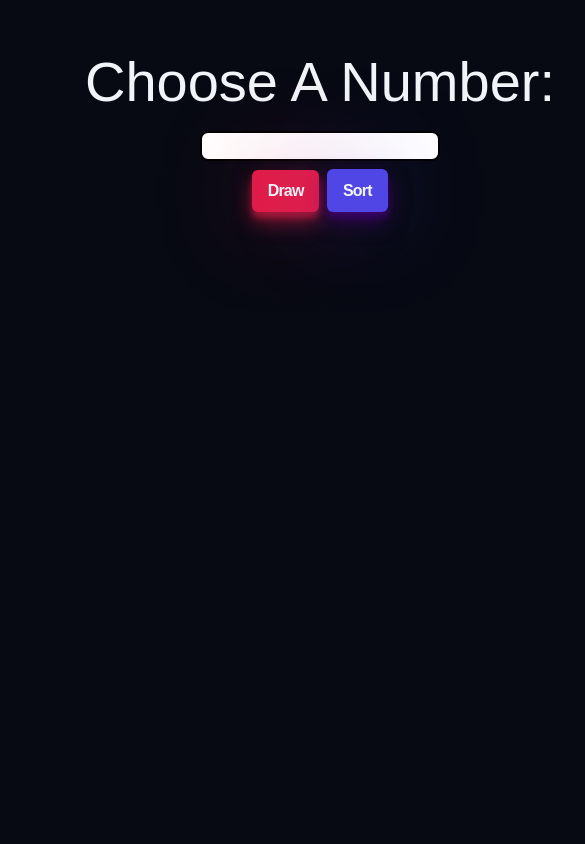
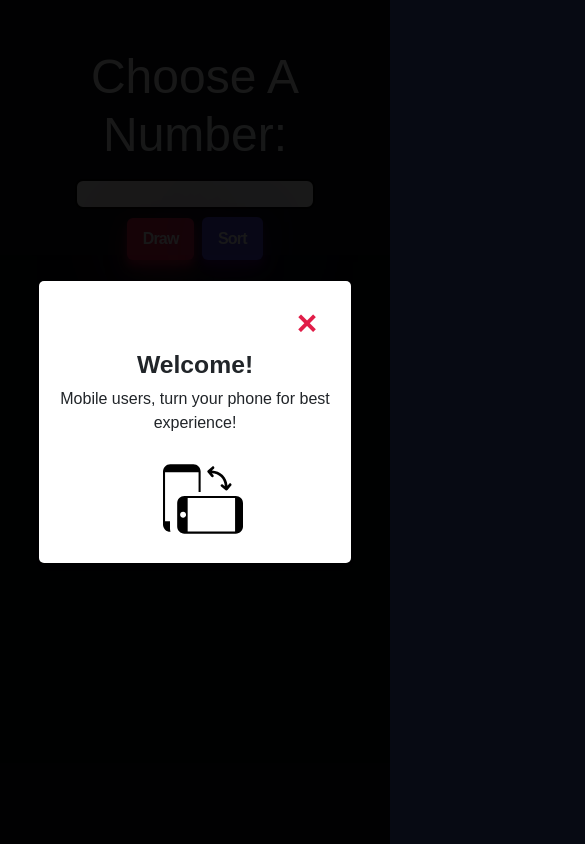
Before and after one commit to BillyStorm01/portfolio__Bubble-Sort, a website built with Vite: page index.html in a window 390 px wide. Shown: the top 844 px of the page, 585 px wide, since content can reach past the window. Built offline with nearby package versions, Linux system fonts and the light colour scheme; a web font is replaced by a local one.

Commit message:
Fixing bugs

```diff
--- a/index.html
+++ b/index.html
@@ -2,32 +2,34 @@
 <html>
 <head>
     <meta charset="UTF-8" />
-    <meta name="viewport" content="width=device-width, initial-scale=1.0" />
+    <meta name="viewport" content="width=device-width, initial-scale=1.0">
     <title>Bubble Sorting Algorithm</title>
-    <link
-      rel="stylesheet"
-      href="https://use.fontawesome.com/releases/v5.2.0/css/all.css"
-      integrity="sha384-hWVjflwFxL6sNzntih27bfxkr27PmbbK/iSvJ+a4+0owXq79v+lsFkW54bOGbiDQ"
-      crossorigin="anonymous"
-    />
-    <link
-      href="https://cdn.jsdelivr.net/npm/bootstrap@5.3.3/dist/css/bootstrap.min.css"
-      rel="stylesheet"
-      integrity="sha384-QWTKZyjpPEjISv5WaRU9OFeRpok6YctnYmDr5pNlyT2bRjXh0JMhjY6hW+ALEwIH"
-      crossorigin="anonymous"
-    />
+    <link rel="stylesheet" href="https://use.fontawesome.com/releases/v5.2.0/css/all.css" integrity="sha384-hWVjflwFxL6sNzntih27bfxkr27PmbbK/iSvJ+a4+0owXq79v+lsFkW54bOGbiDQ" crossorigin="anonymous" />
+    <link href="https://cdn.jsdelivr.net/npm/bootstrap@5.3.3/dist/css/bootstrap.min.css" rel="stylesheet" integrity="sha384-QWTKZyjpPEjISv5WaRU9OFeRpok6YctnYmDr5pNlyT2bRjXh0JMhjY6hW+ALEwIH" crossorigin="anonymous" />
     <link href="https://api.fontshare.com/v2/css?f[]=general-sans@400,500,600,700&display=swap" rel="stylesheet">
 </head>
 <body>
+
+    <div id="popup" class="popup">
+        <div class="popup-content">
+            <span class="close-btn" id="closePopup">&times;</span>
+            <h2 class="popup__title">Welcome!</h2>
+            <p>Mobile users, turn your phone for best experience!</p>
+            <svg class="svg__icon" version="1.1" id="Layer_1" xmlns="http://www.w3.org/2000/svg" xmlns:xlink="http://www.w3.org/1999/xlink" x="0px" y="0px" viewBox="0 0 122.88 106.43" style="enable-background:new 0 0 122.88 106.43;" xml:space="preserve">
+                <style type="text/css">
+                    .st0{fill-rule:evenodd;clip-rule:evenodd;}
+                </style>
+                <g>
+                    <path class="st0" d="M11.1,0h35.63c3.05,0,5.85,1.25,7.85,3.25c2.03,2.03,3.25,4.8,3.25,7.85v31.46h-3.19V12.18H3.15v75.26l0,0 h7.61v11.61c0,1.58,0.27,3.1,0.77,4.51H11.1c-3.05,0-5.85-1.25-7.85-3.25C1.22,98.27,0,95.51,0,92.45V11.1 c0-3.05,1.25-5.85,3.25-7.85C5.28,1.22,8.04,0,11.1,0L11.1,0L11.1,0z M94.95,33.45c-0.37-5.8-2.64-10.56-6.06-13.97 c-3.64-3.63-8.59-5.74-13.94-5.93l2.46,2.95c0.73,0.88,0.62,2.18-0.26,2.91c-0.88,0.73-2.18,0.62-2.91-0.26l-5.72-6.85l0,0 c-0.72-0.86-0.62-2.14,0.22-2.88l6.71-5.89c0.86-0.75,2.16-0.66,2.91,0.19c0.75,0.86,0.66,2.16-0.19,2.91l-3.16,2.78 c6.43,0.21,12.4,2.75,16.8,7.13c4.07,4.06,6.79,9.69,7.25,16.49l2.58-3.08c0.73-0.88,2.04-0.99,2.91-0.26 c0.88,0.73,0.99,2.04,0.26,2.91l-5.73,6.84c-0.72,0.86-1.99,0.99-2.87,0.29l-6.98-5.56c-0.89-0.71-1.04-2.01-0.33-2.91 c0.71-0.89,2.01-1.04,2.91-0.33L94.95,33.45L94.95,33.45z M122.88,59.7v35.63c0,3.05-1.25,5.85-3.25,7.85 c-2.03,2.03-4.8,3.25-7.85,3.25h-78.9c-3.05,0-5.85-1.25-7.85-3.25c-2.03-2.03-3.25-4.8-3.25-7.85V59.7c0-3.05,1.25-5.85,3.25-7.85 c2.03-2.03,4.79-3.25,7.85-3.25h78.9c3.05,0,5.85,1.25,7.85,3.25C121.66,53.88,122.88,56.64,122.88,59.7L122.88,59.7L122.88,59.7z M35.41,77.49c0,2.51-2.03,4.57-4.57,4.57c-2.51,0-4.57-2.03-4.57-4.57c0-2.51,2.03-4.57,4.57-4.57 C33.36,72.92,35.41,74.95,35.41,77.49L35.41,77.49L35.41,77.49z M37.88,51.75v51.49h72.82V51.75H37.88L37.88,51.75z" />
+                </g>
+            </svg>
+        </div>
+    </div>
+
     <div class="container section">
         <div class="controls">
             <h5 class="header body-text">Choose A Number:</h5>
-        <!-- <p class="sub-header body-text">(5 > might cause responsive issues)</p> -->
-        <input
-        class="input__cards"
-          id="newCards"
-          type="text"
-        />
+            <input class="input__cards" id="newCards" type="text" />
             <div class="control__buttons">
                 <button id="gen" class="controls__draw btn">Draw</button>
                 <button id="sortbtn" class="controls__sort btn2">Sort</button>
@@ -36,10 +38,7 @@
         <div id="cards" class="cards__row section"></div>
         <div id="cardsLog" class="sorted__row"></div>
         <script type="module" src="/main.js"></script>
-    <script
-      src="https://cdn.jsdelivr.net/npm/bootstrap@5.3.3/dist/js/bootstrap.bundle.min.js"
-      integrity="sha384-YvpcrYf0tY3lHB60NNkmXc5s9fDVZLESaAA55NDzOxhy9GkcIdslK1eN7N6jIeHz"
-      crossorigin="anonymous"
-    ></script>
+        <script src="https://cdn.jsdelivr.net/npm/bootstrap@5.3.3/dist/js/bootstrap.bundle.min.js" integrity="sha384-YvpcrYf0tY3lHB60NNkmXc5s9fDVZLESaAA55NDzOxhy9GkcIdslK1eN7N6jIeHz" crossorigin="anonymous"></script>
+    </div>
 </body>
 </html>
--- a/main.js
+++ b/main.js
@@ -2,7 +2,16 @@ import './style.css'
 import './utils.css'
 
 
-window.onload = function () {};
+// Show the popup on page load
+window.onload = function () {
+    document.getElementById('popup').style.display = 'flex';
+};
+
+// Close the popup when the close button is clicked
+document.getElementById('closePopup').onclick = function () {
+    document.getElementById('popup').style.display = 'none';
+};
+
 const numberArr = [2, 3, 4, 5, 6, 7, 8, 9, "J", "Q", "K", "A"];
 const suits = ["♦", "♥", "♠", "♣"];
 let sortingArr = [];
--- a/style.css
+++ b/style.css
@@ -1,5 +1,5 @@
 body {
-  font-family: 'General Sans', sans-serif;
+  font-family: "General Sans", sans-serif;
   background-color: var(--clr-dark);
 }
 
@@ -29,39 +29,90 @@ body {
 }
 
 .input__cards {
-  width: 15rem;
-  border-radius: .5rem;
+  width: 100%; /* Set to 100% for better responsiveness */
+  max-width: 15rem; /* Use max-width instead of fixed width */
+  border-radius: 0.5rem;
   border: 2px solid black;
 }
 
 #cardsLog {
-    margin-top: 2rem;
-  }
+  margin-top: 2rem;
+}
 
 .body-text {
   color: var(--clr-light);
 }
 
+.popup {
+  display: flex;
+  justify-content: center;
+  align-items: center;
+  position: fixed;
+  top: 0;
+  left: 0;
+  width: 100%;
+  height: 100%;
+  background-color: rgba(0, 0, 0, 0.9);
+  z-index: 9999;
+}
+
+.popup__title {
+  font-weight: 600;
+}
+
+.popup-content {
+  background-color: var(--clr-light);
+  padding: 1rem;
+  margin: 0 auto;
+  border-radius: 5px;
+  text-align: center;
+  box-shadow: 0 4px 8px rgba(0, 0, 0, 0.2);
+}
+
+.close-btn {
+  cursor: pointer;
+  font-size: 2.2rem;
+  font-weight: 600;
+  position: relative;
+  top: -25%;
+  right: -40%;
+  color: var(--clr-rose);
+}
+
+.svg__icon {
+  width: 5rem;
+  height: 5rem;
+  padding-left: 1rem;
+}
 
 /* xs */
 @media (max-width: 475px) {
   .container {
-    min-width: 475px;
+    max-width: 100%; /* Adjust to use max-width */
+    padding: 0 1rem; /* Optional: Add padding for better spacing */
   }
 
-  .header {
-    font-size: 3.5rem;
+  .popup-content {
+    background-color: white;
+    padding: 1rem;
+    margin: 0 auto;
+    border-radius: 5px;
+    text-align: center;
+    box-shadow: 0 4px 8px rgba(0, 0, 0, 0.2);
+    width: 80%;
   }
 
-  .sub-header {
-    font-size: 2rem;
-  }
+  .svg__icon {
+  width: 6rem;
+  height: 6rem;
+  padding-left: 1rem;
+}
 }
 
 /* sm */
 @media (max-width: 640px) {
   .container {
-    min-width: 640px;
+    max-width: 100%; /* Adjust to use max-width */
+    padding: 0 1rem; /* Optional: Add padding for better spacing */
   }
-
 }
```
Also changed, not shown: public/mobile-rotate-rotation-icon.svg (added). Lines whose indentation alone changed are shown as unchanged.
